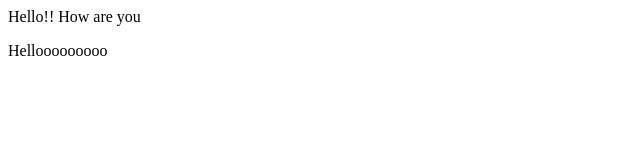
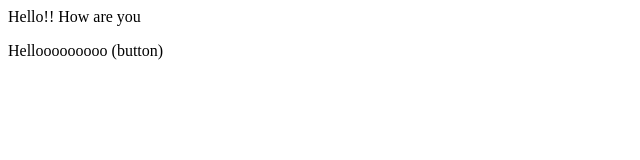
Before and after one commit to Mayank-091/LocalRepo, a plain HTML site: page index.html in a window 1280 px wide. Shown: the full height of the page, 0-640 px from the left. Drawn offline with Linux system fonts and the light colour scheme.

Commit message:
Adding button

```diff
--- a/index.html
+++ b/index.html
@@ -1,2 +1,2 @@
 <p>Hello!! How are you</p>
-<p>Hellooooooooo</p>
+<p>Hellooooooooo (button)</p>
```
